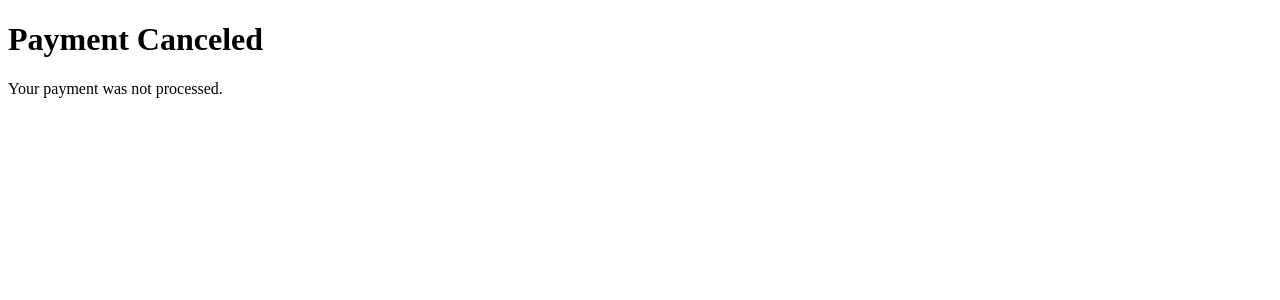
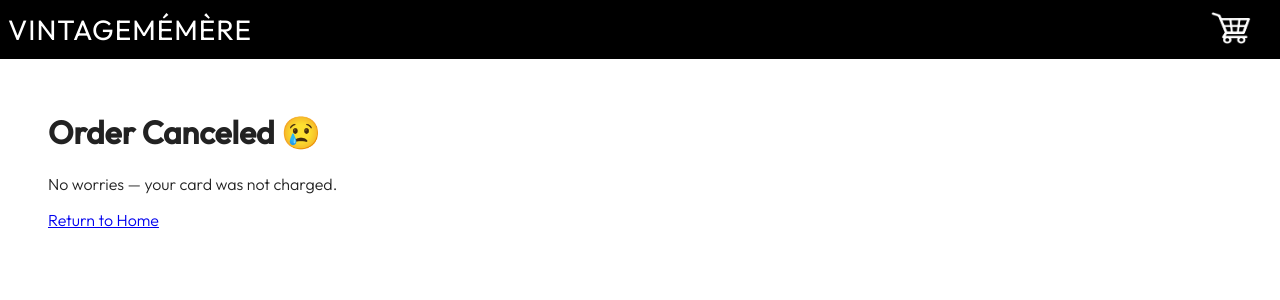
Before and after one commit to AntonioLlanes/vintage, a Django app: page /cancel/ in a window 1280 px wide. Shown: the top 300 px of the page. Run offline with Django 4.2, Linux system fonts and the light colour scheme.

Commit message:
all the project.

```diff
--- a/myapp/views.py
+++ b/myapp/views.py
@@ -132,8 +132,8 @@
             'payment_method_types': ['card'],
             'line_items': line_items,
             'mode': 'payment',
-            'success_url': 'http://127.0.0.1:8000/success/',
-            'cancel_url': 'http://127.0.0.1:8000/cart/',
+            'success_url': 'http://www.vintagememere.com/success/',
+            'cancel_url': 'http://www.vintagememere.com/cancel/',
             'shipping_address_collection': {
                 'allowed_countries': ['US']
             },
--- a/templates/cancel.html
+++ b/templates/cancel.html
@@ -1,11 +1,9 @@
-<!DOCTYPE html>
-<html lang="en">
-<head>
-    <meta charset="UTF-8">
-    <title>Title</title>
-</head>
-<body>
-    <h1>Payment Canceled</h1>
-    <p>Your payment was not processed.</p>
-</body>
-</html>
+{% extends "base.html" %}
+
+{% block content %}
+  <div class="cancel-page">
+    <h1>Order Canceled 😢</h1>
+    <p>No worries — your card was not charged.</p>
+    <a href="{% url 'home' %}" class="btn">Return to Home</a>
+  </div>
+{% endblock %}
```
